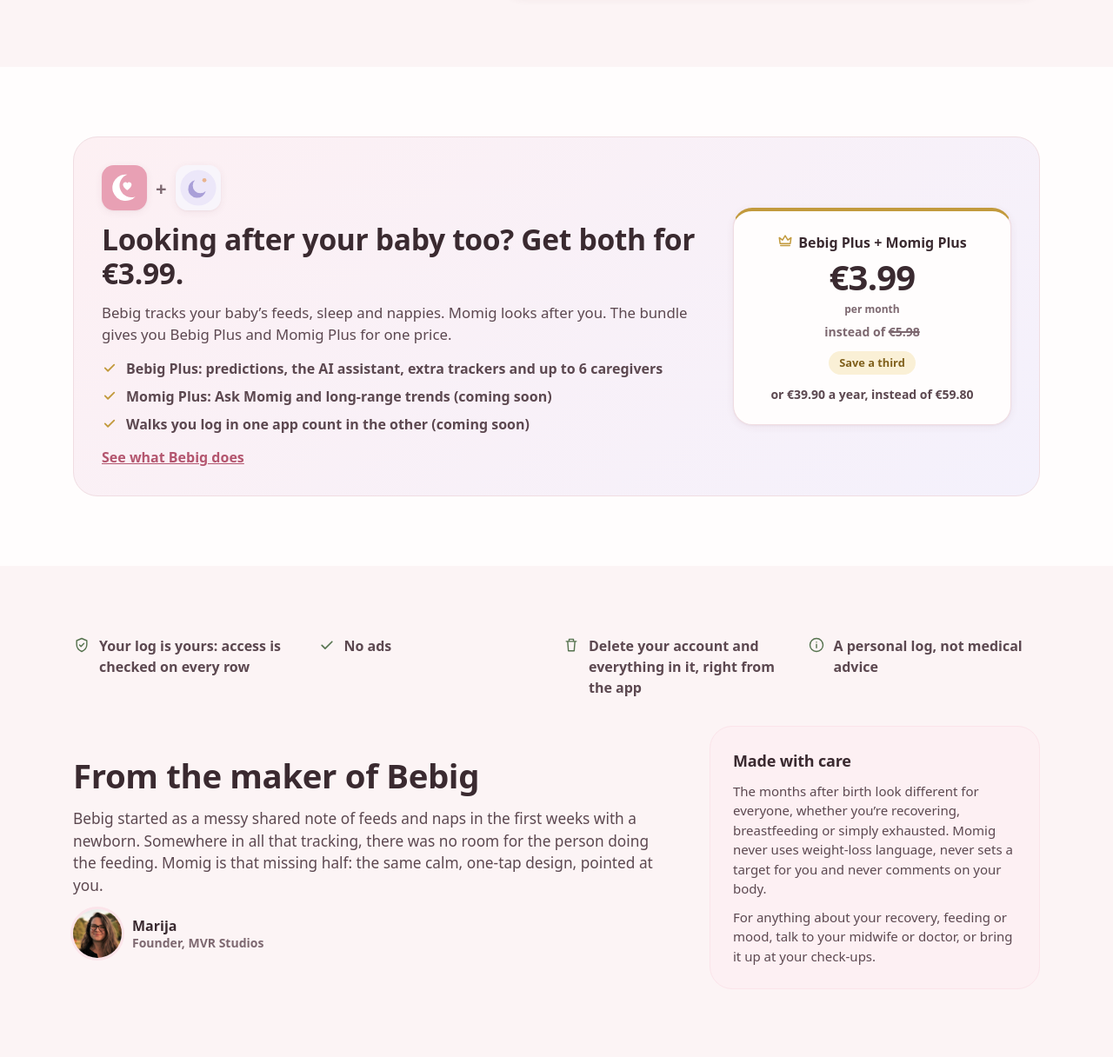
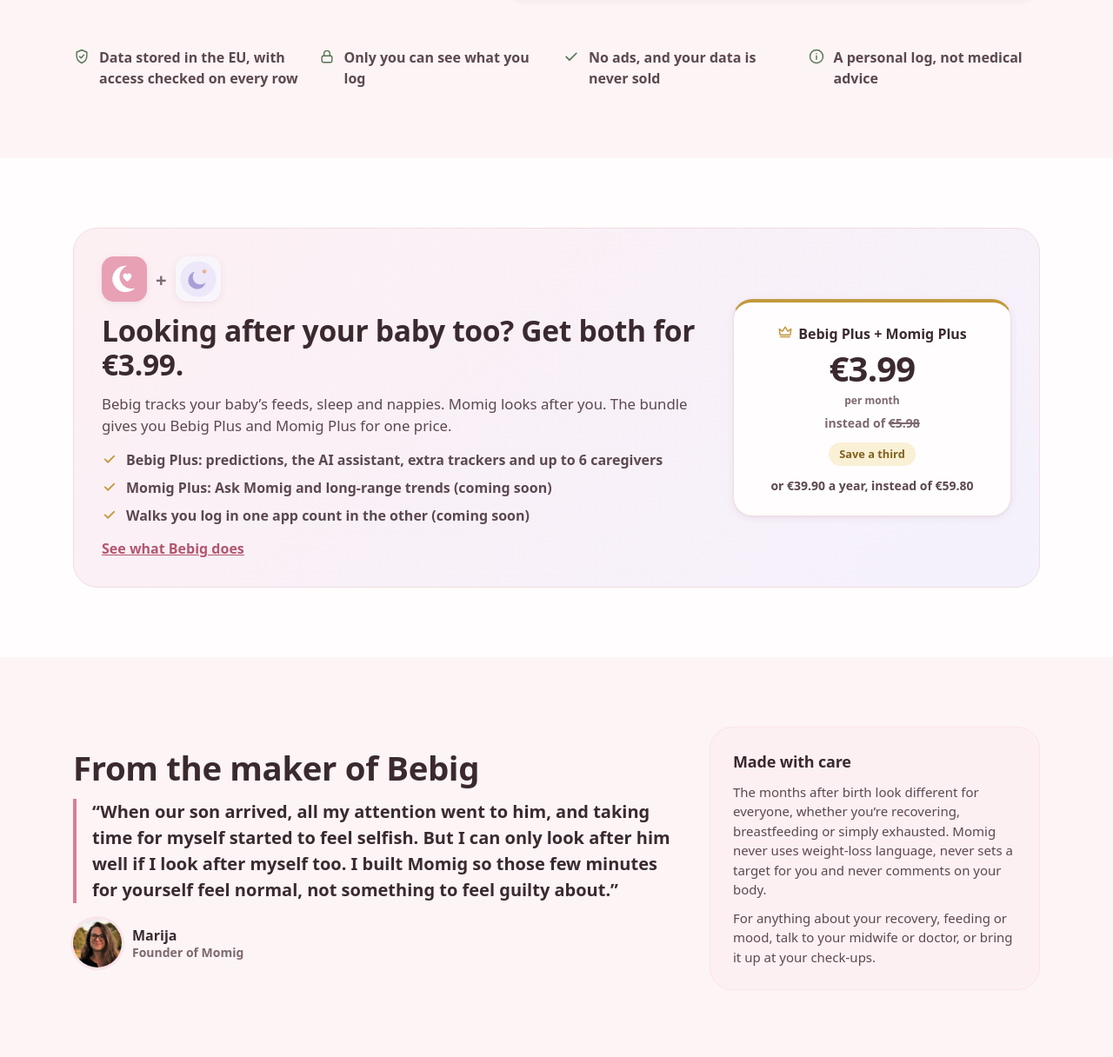
Before and after one commit to mv-riba/mvriba, a plain HTML site: page momig/index.html in a window 1280 px wide. Shown: the part 2396-3612 px from the top of the page at 87% size. Drawn offline with Linux system fonts and the light colour scheme; a script that the page names is missing.

Commit message:
Momig page: Plus header, trust strip, founder quote (#17)
* Momig page: fix Plus header, trust strip under pricing, founder quote

- Plus header cell no longer picks up the body-row centring, so crown,
  title and price line up with Free (same override as Bebig).
- Trust strip moves under the pricing table, as on Bebig; the delete-account
  item becomes 'Only you can see what you log'; claims match the privacy policy.
- Story uses Bebig's quote block with a personal quote from Marija.

Co-Authored-By: Claude Opus 5.5 <noreply@anthropic.com>
Claude-Session: https://claude.ai/code/session_016wVeUtQFCKZiS4cKcfVmfG

* Momig page: caption 'Founder of Momig', as on Bebig

Co-Authored-By: Claude Opus 5.5 <noreply@anthropic.com>
Claude-Session: https://claude.ai/code/session_016wVeUtQFCKZiS4cKcfVmfG

---------

Co-authored-by: Claude <noreply@anthropic.com>

```diff
--- a/momig/index.html
+++ b/momig/index.html
@@ -130,6 +130,7 @@ section.alt { background: var(--card); }
 .per { font-size: 12px; color: var(--muted); font-weight: 600; }
 .col-plus { background: var(--plus-xl); }
 .cmp-row .col-plus { margin: -12px 0; padding: 12px 0; width: 100%; height: calc(100% + 24px); display: grid; place-items: center; }
+.cmp-row.cmp-head .plan { display: flex; height: auto; margin: 0; padding: 18px 0 14px; }
 .cmp-head .col-plus { border-top-color: var(--plus); }
 .cmp-group { padding: 10px 18px 6px; font-size: 12px; font-weight: 800; letter-spacing: .06em; text-transform: uppercase; color: var(--muted); border-top: 1px solid var(--line); background: var(--cream); }
 .yes { color: var(--sage-d); display: inline-grid; } .col-plus .yes { color: var(--plus); }
@@ -161,14 +162,18 @@ section.alt { background: var(--card); }
 .trust { display: grid; grid-template-columns: repeat(auto-fit, minmax(220px, 1fr)); gap: 14px; }
 .trust div { display: flex; gap: 10px; align-items: flex-start; color: var(--ink-2); font-weight: 600; }
 .trust svg { color: var(--sage-d); flex: none; margin-top: 1px; }
+.pricing .trust { margin-top: 12px; }
 
 /* story */
 .story { display: flex; flex-wrap: wrap; gap: 40px; align-items: center; }
 .story-txt { flex: 1 1 420px; display: flex; flex-direction: column; gap: 14px; }
 .story-txt p { font-size: 1.08rem; color: var(--ink-2); }
-.maker { display: flex; align-items: center; gap: 12px; }
-.maker img { width: 56px; height: 56px; border-radius: 50%; object-fit: cover; box-shadow: 0 0 0 3px var(--accent-l); }
-.maker span { display: flex; flex-direction: column; line-height: 1.3; }
+.quote { margin: 0; display: flex; flex-direction: column; gap: 18px; }
+.quote blockquote { margin: 0; font-size: 1.25rem; line-height: 1.5; font-weight: 600; color: var(--ink); border-left: 4px solid var(--accent); padding-left: 18px; }
+.quote figcaption { display: flex; align-items: center; gap: 12px; }
+.quote img { width: 56px; height: 56px; border-radius: 50%; object-fit: cover; box-shadow: 0 0 0 3px var(--accent-l); }
+.quote figcaption > span { display: flex; flex-direction: column; line-height: 1.3; }
+.quote figcaption .muted { font-size: 14px; font-weight: 600; }
 .care { flex: 1 1 280px; max-width: 380px; background: var(--accent-xl); border: 1px solid var(--accent-l); border-radius: 26px; padding: 26px; display: flex; flex-direction: column; gap: 10px; }
 .care h3 { font-size: 18px; }
 .care p { color: var(--ink-2); font-size: 15px; }
@@ -181,10 +186,11 @@ footer { border-top: 1px solid var(--line); padding: 28px 0; }
 footer .wrap { display: flex; flex-wrap: wrap; gap: 16px 28px; align-items: center; font-size: 15px; }
 
 @media (min-width: 960px) {
-  .pricing { display: grid; grid-template-columns: minmax(0, 5fr) minmax(0, 7fr); grid-template-areas: "intro table" "fine table"; grid-template-rows: auto 1fr; column-gap: 56px; row-gap: 20px; align-items: start; }
+  .pricing { display: grid; grid-template-columns: minmax(0, 5fr) minmax(0, 7fr); grid-template-areas: "intro table" "fine table" "trust trust"; grid-template-rows: auto 1fr auto; column-gap: 56px; row-gap: 20px; align-items: start; }
   .pricing .intro { grid-area: intro; padding-top: 8px; }
   .pricing .cmp { grid-area: table; }
   .pricing .fineprint { grid-area: fine; font-size: 15px; }
+  .pricing .trust { grid-area: trust; margin-top: 36px; }
   .cmp-row { grid-template-columns: 1fr 112px 132px; }
 }
 @media (max-width: 520px) {
@@ -288,6 +294,12 @@ footer .wrap { display: flex; flex-wrap: wrap; gap: 16px 28px; align-items: cent
 <div class="cmp-row"><span class="feat-name">Long-range trends</span><span><span class="no" aria-label="Not included"><svg width="18" height="18" viewBox="0 0 24 24" fill="none" stroke="currentColor" stroke-width="2" stroke-linecap="round"><path d="M8 12h8"/></svg></span></span><span class="col-plus"><span class="txt">Soon</span></span></div>
 </div>
 <p class="fineprint">Momig Plus is €2.99 a month or €29.90 a year (two months free). Or get Momig Plus and Bebig Plus together for €3.99 a month. Subscriptions will be available in the Momig app on Google Play.</p>
+<div class="trust">
+<div><svg aria-hidden="true" width="20" height="20" viewBox="0 0 24 24" fill="none" stroke="currentColor" stroke-width="1.7" stroke-linecap="round" stroke-linejoin="round"><path d="M12 3 5 6v5.5c0 4.3 3 7.7 7 9.5 4-1.8 7-5.2 7-9.5V6z"/><path d="m9 12 2 2 4-4"/></svg><span>Data stored in the EU, with access checked on every row</span></div>
+<div><svg aria-hidden="true" width="20" height="20" viewBox="0 0 24 24" fill="none" stroke="currentColor" stroke-width="1.7" stroke-linecap="round" stroke-linejoin="round"><rect x="5" y="11" width="14" height="9" rx="2"/><path d="M8 11V8a4 4 0 0 1 8 0v3"/></svg><span>Only you can see what you log</span></div>
+<div><svg aria-hidden="true" width="20" height="20" viewBox="0 0 24 24" fill="none" stroke="currentColor" stroke-width="2" stroke-linecap="round" stroke-linejoin="round"><path d="m5 12.5 4.5 4.5L19 7.5"/></svg><span>No ads, and your data is never sold</span></div>
+<div><svg aria-hidden="true" width="20" height="20" viewBox="0 0 24 24" fill="none" stroke="currentColor" stroke-width="1.7" stroke-linecap="round" stroke-linejoin="round"><circle cx="12" cy="12" r="9"/><path d="M12 11v5M12 8h.01"/></svg><span>A personal log, not medical advice</span></div>
+</div>
 </div></section>
 
 <section id="bundle" class="pad alt"><div class="wrap">
@@ -318,25 +330,18 @@ footer .wrap { display: flex; flex-wrap: wrap; gap: 16px 28px; align-items: cent
 </div>
 </div></section>
 
-<section class="pad"><div class="wrap stack">
-<div class="trust">
-<div><svg width="20" height="20" viewBox="0 0 24 24" fill="none" stroke="currentColor" stroke-width="1.7" stroke-linecap="round" stroke-linejoin="round"><path d="M12 3 5 6v5.5c0 4.3 3 7.7 7 9.5 4-1.8 7-5.2 7-9.5V6z"/><path d="m9 12 2 2 4-4"/></svg><span>Your log is yours: access is checked on every row</span></div>
-<div><svg width="20" height="20" viewBox="0 0 24 24" fill="none" stroke="currentColor" stroke-width="2" stroke-linecap="round" stroke-linejoin="round"><path d="m5 12.5 4.5 4.5L19 7.5"/></svg><span>No ads</span></div>
-<div><svg width="20" height="20" viewBox="0 0 24 24" fill="none" stroke="currentColor" stroke-width="1.7" stroke-linecap="round" stroke-linejoin="round"><path d="M5 7h14M9 7V4h6v3M7 7l1 13h8l1-13"/></svg><span>Delete your account and everything in it, right from the app</span></div>
-<div><svg width="20" height="20" viewBox="0 0 24 24" fill="none" stroke="currentColor" stroke-width="1.7" stroke-linecap="round" stroke-linejoin="round"><circle cx="12" cy="12" r="9"/><path d="M12 11v5M12 8h.01"/></svg><span>A personal log, not medical advice</span></div>
-</div>
-
-<div class="story">
+<section id="story" class="pad"><div class="wrap story">
 <div class="story-txt">
 <h2 class="sec-h">From the maker of Bebig</h2>
-<p>Bebig started as a messy shared note of feeds and naps in the first weeks with a newborn. Somewhere in all that tracking, there was no room for the person doing the feeding. Momig is that missing half: the same calm, one-tap design, pointed at you.</p>
-<div class="maker"><img src="/bebig/marija.jpg" width="56" height="56" alt="Marija Riba"><span><b>Marija</b><span class="muted" style="font-size: 14px; font-weight: 600">Founder, MVR Studios</span></span></div>
+<figure class="quote">
+<blockquote>“When our son arrived, all my attention went to him, and taking time for myself started to feel selfish. But I can only look after him well if I look after myself too. I built Momig so those few minutes for yourself feel normal, not something to feel guilty about.”</blockquote>
+<figcaption><img src="/bebig/marija.jpg" width="56" height="56" alt="Marija Riba"><span><b>Marija</b><span class="muted">Founder of Momig</span></span></figcaption>
+</figure>
 </div>
 <div class="care">
 <h3>Made with care</h3>
 <p>The months after birth look different for everyone, whether you’re recovering, breastfeeding or simply exhausted. Momig never uses weight-loss language, never sets a target for you and never comments on your body.</p>
 <p>For anything about your recovery, feeding or mood, talk to your midwife or doctor, or bring it up at your check-ups.</p>
-</div>
 </div>
 </div></section>
 
```
